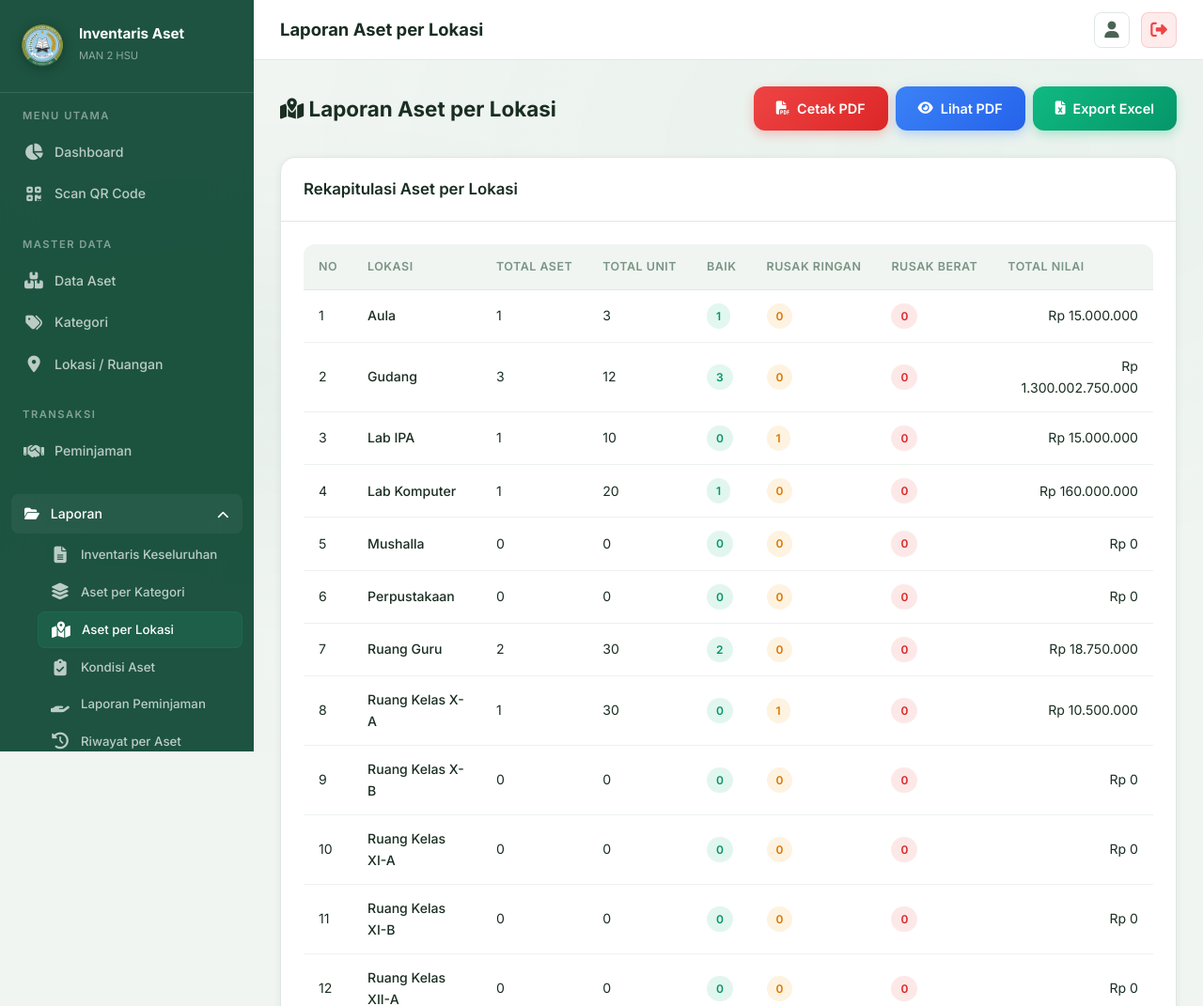
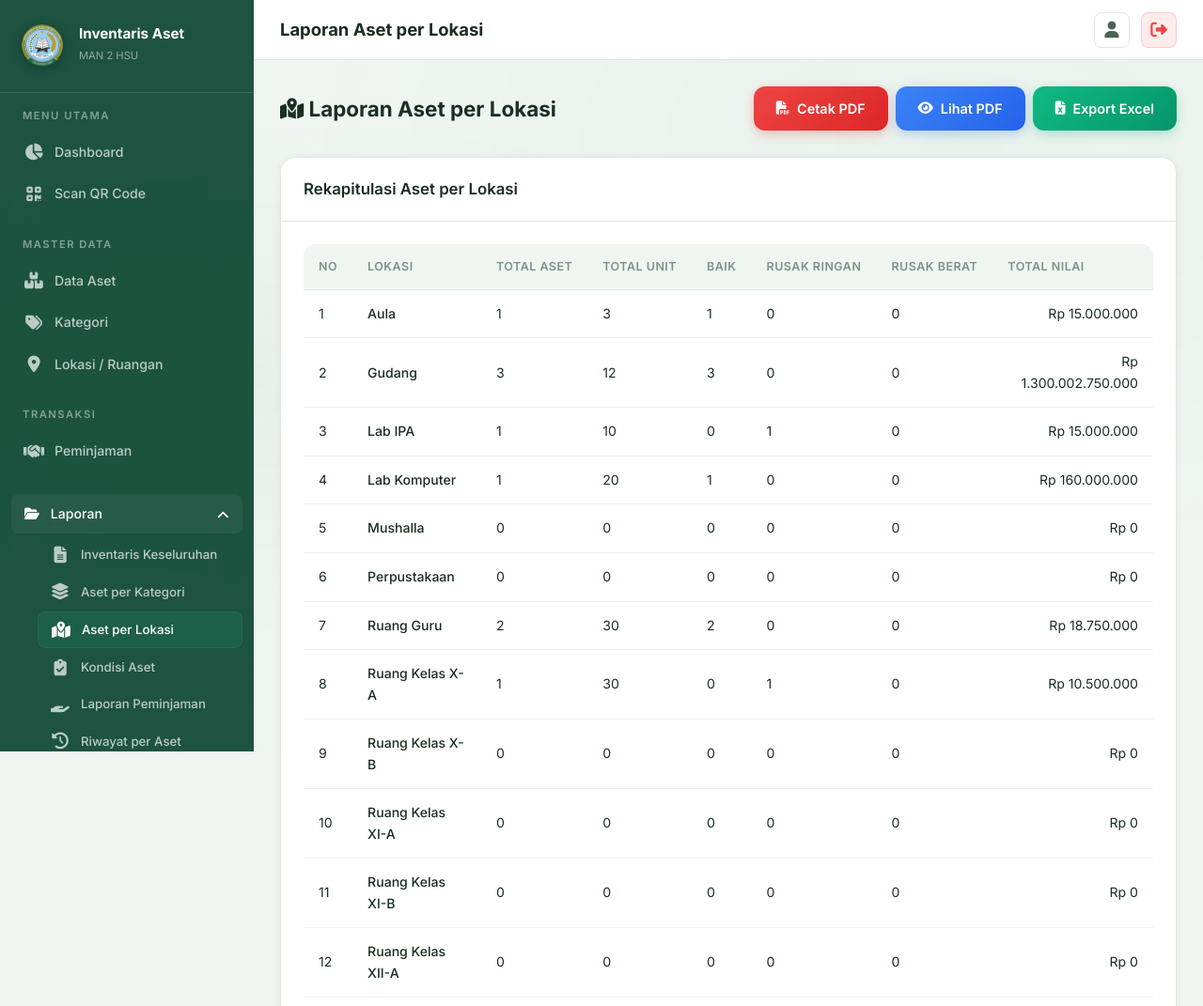
Before and after one commit to oktamaulana01/inventaris-aset-man2hsu, a PHP site: page /pages/laporan/aset_per_lokasi.php in a window 1280 px wide. Shown: the top 1071 px of the page at 94% size. Run offline with PHP 8.4, Linux system fonts and the light colour scheme; the visitor is signed in with stand-in values (Sample User, id 1); data comes from the database, SQL or seed files in the repository.

Commit message:
Remove green and yellow colors from all report views and PDF export

```diff
--- a/pages/laporan/aset_keseluruhan.php
+++ b/pages/laporan/aset_keseluruhan.php
@@ -64,7 +64,7 @@ require_once __DIR__ . '/../../includes/sidebar.php';
             <td><?= htmlspecialchars($a['nama_kategori'] ?? '-') ?></td>
             <td><?= htmlspecialchars($a['nama_lokasi'] ?? '-') ?></td>
             <td><?= $a['jumlah'] ?></td>
-            <td><span class="badge badge-<?= $a['kondisi'] === 'Baik' ? 'success' : ($a['kondisi'] === 'Rusak Ringan' ? 'warning' : 'danger') ?>"><?= $a['kondisi'] ?></span></td>
+            <td><?= htmlspecialchars($a['kondisi']) ?></td>
             <td><?= $a['tahun_perolehan'] ?? '-' ?></td>
             <td style="text-align:right;"><?= formatRupiah($a['nilai_perolehan'] * $a['jumlah']) ?></td>
         </tr>
--- a/pages/laporan/aset_per_kategori.php
+++ b/pages/laporan/aset_per_kategori.php
@@ -32,9 +32,9 @@ require_once __DIR__ . '/../../includes/sidebar.php';
             <td style="font-weight:500;"><?= htmlspecialchars($d['nama_kategori']) ?></td>
             <td><?= $d['total_aset'] ?></td>
             <td><?= $d['total_unit'] ?? 0 ?></td>
-            <td><span class="badge badge-success"><?= $d['baik'] ?? 0 ?></span></td>
-            <td><span class="badge badge-warning"><?= $d['rusak_ringan'] ?? 0 ?></span></td>
-            <td><span class="badge badge-danger"><?= $d['rusak_berat'] ?? 0 ?></span></td>
+            <td><?= $d['baik'] ?? 0 ?></td>
+            <td><?= $d['rusak_ringan'] ?? 0 ?></td>
+            <td><?= $d['rusak_berat'] ?? 0 ?></td>
             <td style="text-align:right;"><?= formatRupiah($d['total_nilai']) ?></td>
         </tr>
         <?php endforeach; ?>
--- a/pages/laporan/aset_per_lokasi.php
+++ b/pages/laporan/aset_per_lokasi.php
@@ -32,9 +32,9 @@ require_once __DIR__ . '/../../includes/sidebar.php';
             <td style="font-weight:500;"><?= htmlspecialchars($d['nama_lokasi']) ?></td>
             <td><?= $d['total_aset'] ?></td>
             <td><?= $d['total_unit'] ?? 0 ?></td>
-            <td><span class="badge badge-success"><?= $d['baik'] ?? 0 ?></span></td>
-            <td><span class="badge badge-warning"><?= $d['rusak_ringan'] ?? 0 ?></span></td>
-            <td><span class="badge badge-danger"><?= $d['rusak_berat'] ?? 0 ?></span></td>
+            <td><?= $d['baik'] ?? 0 ?></td>
+            <td><?= $d['rusak_ringan'] ?? 0 ?></td>
+            <td><?= $d['rusak_berat'] ?? 0 ?></td>
             <td style="text-align:right;"><?= formatRupiah($d['total_nilai']) ?></td>
         </tr>
         <?php endforeach; ?>
--- a/pages/laporan/kondisi_aset.php
+++ b/pages/laporan/kondisi_aset.php
@@ -63,7 +63,7 @@ require_once __DIR__ . '/../../includes/sidebar.php';
             <td><?= $i+1 ?></td><td><?= htmlspecialchars($a['kode_aset']) ?></td><td><?= htmlspecialchars($a['nama_aset']) ?></td>
             <td><?= htmlspecialchars($a['nama_kategori'] ?? '-') ?></td><td><?= htmlspecialchars($a['nama_lokasi'] ?? '-') ?></td>
             <td><?= $a['jumlah'] ?></td>
-            <td><span class="badge badge-<?= $a['kondisi'] === 'Baik' ? 'success' : ($a['kondisi'] === 'Rusak Ringan' ? 'warning' : 'danger') ?>"><?= $a['kondisi'] ?></span></td>
+            <td><?= htmlspecialchars($a['kondisi']) ?></td>
             <td><?= $a['tahun_perolehan'] ?? '-' ?></td>
         </tr>
         <?php endforeach; ?>
--- a/pages/laporan/peminjaman.php
+++ b/pages/laporan/peminjaman.php
@@ -61,7 +61,7 @@ require_once __DIR__ . '/../../includes/sidebar.php';
             <td><?= date('d/m/Y', strtotime($p['tanggal_pinjam'])) ?></td>
             <td><?= date('d/m/Y', strtotime($p['tanggal_kembali_rencana'])) ?></td>
             <td><?= $p['tanggal_kembali_aktual'] ? date('d/m/Y', strtotime($p['tanggal_kembali_aktual'])) : '-' ?></td>
-            <td><span class="badge badge-<?= $p['status'] === 'Dipinjam' ? 'warning' : 'success' ?>"><?= $p['status'] ?></span></td>
+            <td><?= htmlspecialchars($p['status']) ?></td>
         </tr>
         <?php endforeach; ?>
     </tbody></table>
--- a/pages/laporan/penghapusan_aset.php
+++ b/pages/laporan/penghapusan_aset.php
@@ -47,7 +47,7 @@ require_once __DIR__ . '/../../includes/sidebar.php';
             <td><?= date('d/m/Y', strtotime($a['deleted_at'])) ?></td>
             <td><?= htmlspecialchars($a['kode_aset']) ?></td><td><?= htmlspecialchars($a['nama_aset']) ?></td>
             <td><?= htmlspecialchars($a['nama_kategori'] ?? '-') ?></td>
-            <td><span class="badge badge-<?= $a['kondisi'] === 'Baik' ? 'success' : ($a['kondisi'] === 'Rusak Ringan' ? 'warning' : 'danger') ?>"><?= $a['kondisi'] ?></span></td>
+            <td><?= htmlspecialchars($a['kondisi']) ?></td>
             <td style="max-width: 200px; white-space: normal;"><?= nl2br(htmlspecialchars($a['alasan_hapus'] ?? '-')) ?></td>
             <td>
                 <?php if ($a['bukti_hapus']): ?>
--- a/pages/laporan/riwayat_aset.php
+++ b/pages/laporan/riwayat_aset.php
@@ -132,7 +132,7 @@ require_once __DIR__ . '/../../includes/sidebar.php';
                                         default => 'secondary'
                                     };
                                     ?>
-                                    <span class="badge badge-<?= $badge ?>"><?= $p['status'] ?></span>
+                                    <?= htmlspecialchars($p['status']) ?>
                                 </td>
                             </tr>
                             <?php endforeach; ?>
```
Also changed, not shown: pages/laporan/export_pdf.php (+6 -8 lines).
